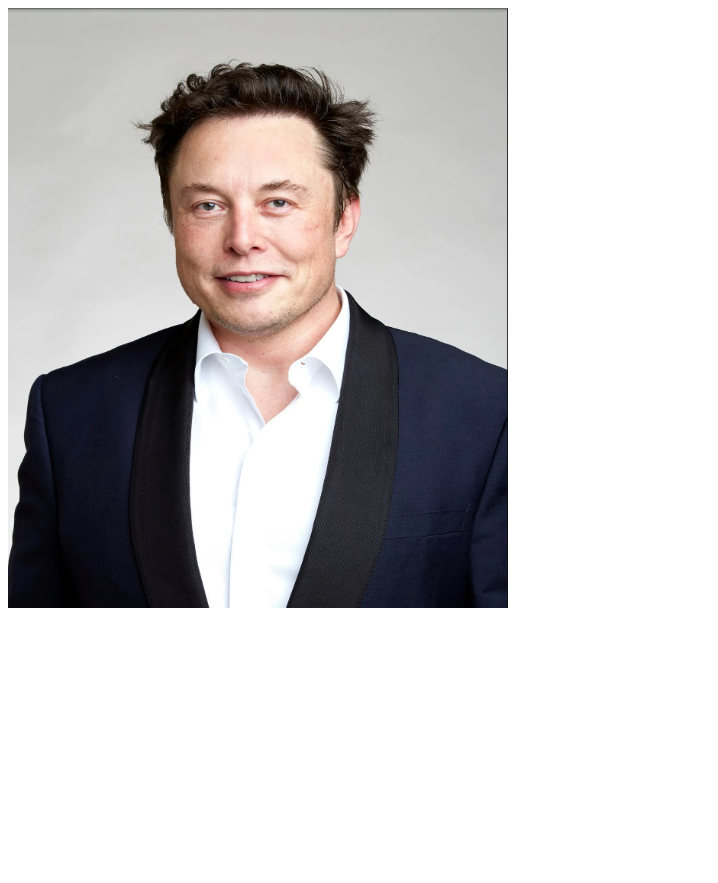
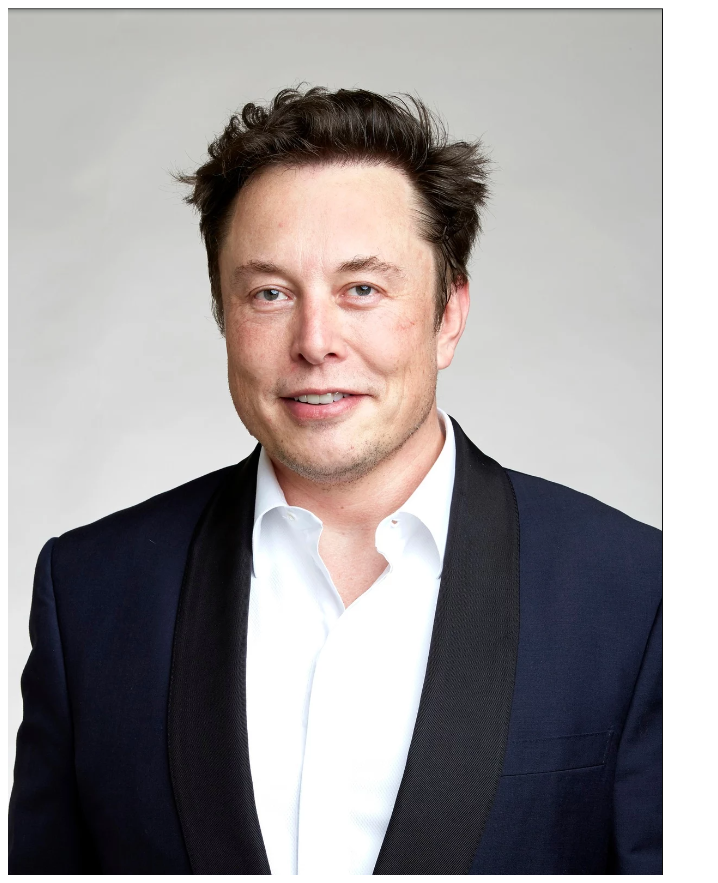
Before and after one commit to AiqoMC/aiqomc.github.io, a plain HTML site: page index.html in a window 1280 px wide. Shown: the whole page, without its empty margins (0-718 px from the left). Before the commit the page ends 800 px from the top, so only its background shows below. Drawn offline with Linux system fonts and the light colour scheme.

Commit message:
Update index.html

```diff
--- a/index.html
+++ b/index.html
@@ -1 +1 @@
-<img src="aiqomc.github.io/kedrijan.png" alt="kedrijan" width="500" height="600">
+<img src="aiqomc.github.io/kedrijan.png" alt="kedrijan" width="655" height="867">
```
